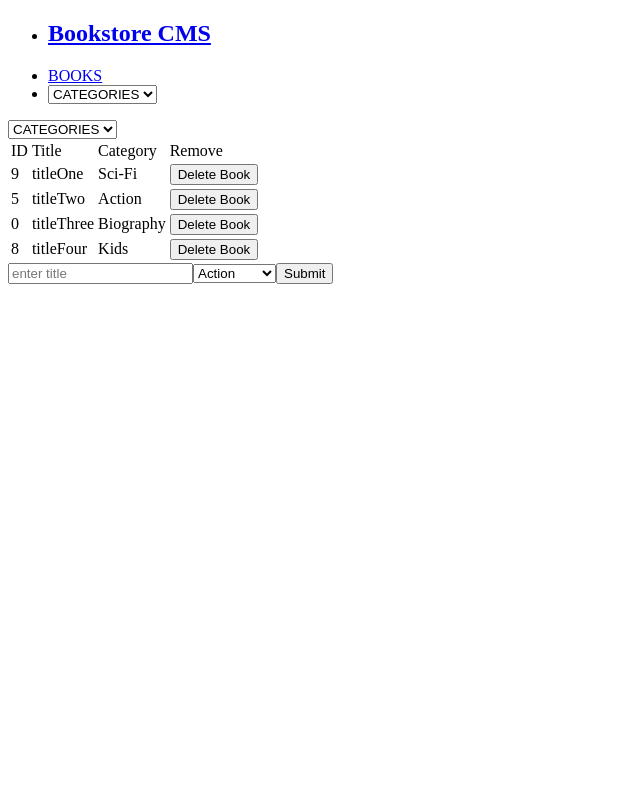
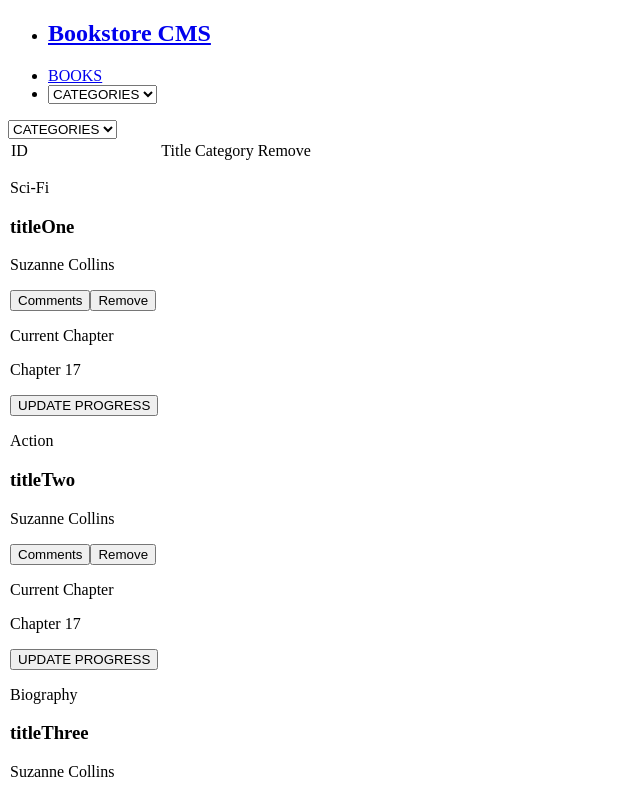
Before and after one commit to FrederickMih/Bookstore, a React (Create React App) app: page / in a window 1280 px wide. Shown: the top 795 px of the page, without its empty margins (0-640 px from the left). Built offline with nearby package versions, Linux system fonts and the light colour scheme.

Commit message:
Modify BooksList component

```diff
--- a/src/components/Book.js
+++ b/src/components/Book.js
@@ -1,24 +1,49 @@
 import PropTypes from 'prop-types';
-import React from 'react';
+import React, { useState } from 'react';
+import Comments from './Comments';
+import '../styles/book.css';
 
 const Book = ({ book, handleDeleteBook }) => {
-  const { id, title, category } = book;
+  const { title, category } = book;
+
+  const [toggleComments, setToggleComments] = useState(false);
+
+  const handleCommentsClick = () => {
+    setToggleComments(!toggleComments);
+  };
 
   return (
-    <tr>
-      <td>{id}</td>
-      <td>{title}</td>
-      <td>{category}</td>
-      <td><button type="button" onClick={handleDeleteBook}>Delete Book</button></td>
-    </tr>
+    <>
+      <div className="item">
+        <div className="left">
+          <p className="category">{category}</p>
+          <h3 className="title">{title}</h3>
+          <p className="author">Suzanne Collins</p>
+          <div className="action-buttons">
+            <button type="button" className="item-link" onClick={handleCommentsClick}>Comments</button>
+            <button type="button" className="item-link remove" onClick={handleDeleteBook}>Remove</button>
+          </div>
+        </div>
+        <div className="right">
+          <p className="current right-element">Current Chapter</p>
+          <p className="chapter right-element">Chapter 17</p>
+          <button className="right-element btn btn-primary chapter-btn" type="button">UPDATE PROGRESS</button>
+
+        </div>
+
+      </div>
+      <Comments setToggleComments={setToggleComments} toggleComments={toggleComments} />
+    </>
   );
 };
 
 Book.propTypes = {
-  book: PropTypes.shape.isRequired,
-  id: PropTypes.number.isRequired,
-  title: PropTypes.string.isRequired,
-  category: PropTypes.string.isRequired,
+  book: PropTypes.shape({
+    id: PropTypes.number.isRequired,
+    title: PropTypes.string.isRequired,
+    category: PropTypes.string.isRequired,
+
+  }).isRequired,
   handleDeleteBook: PropTypes.func.isRequired,
 };
 
```
Also changed, not shown: src/styles/book.css (added), src/styles/main.css (added).
